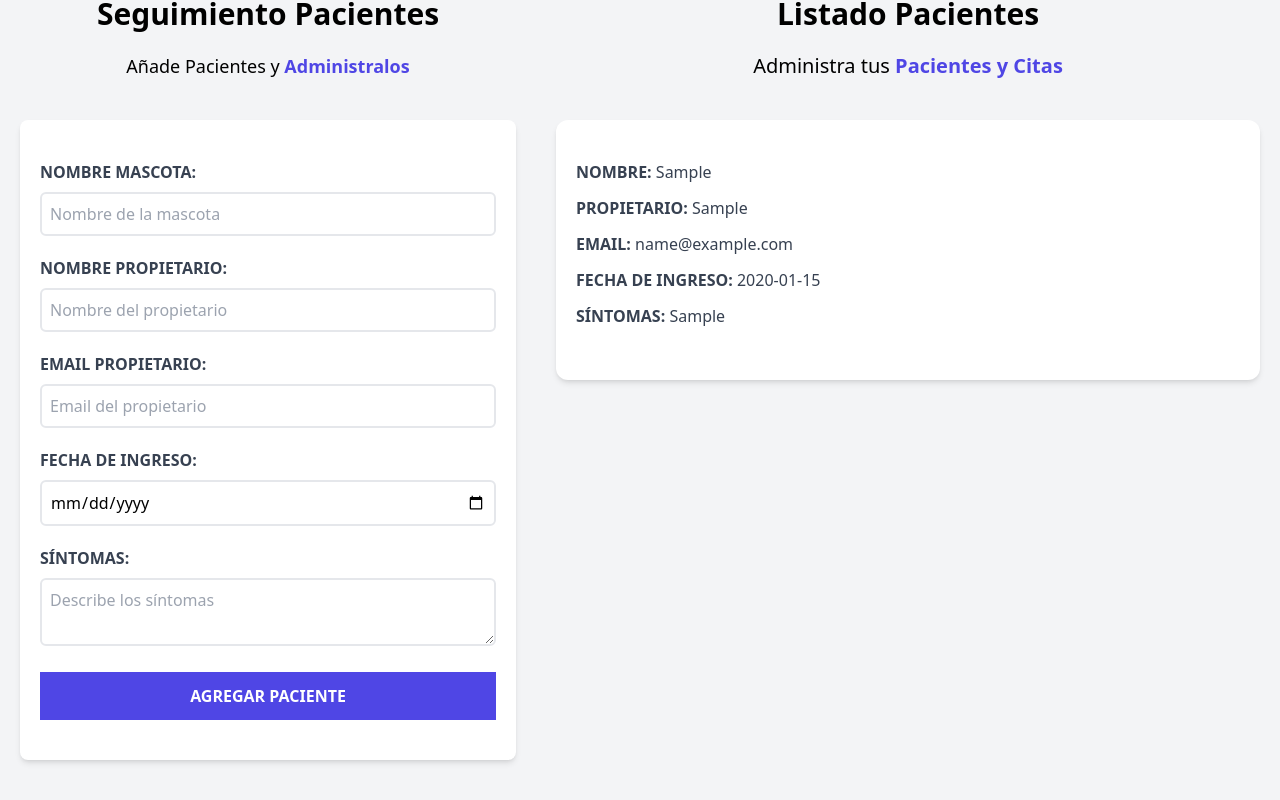
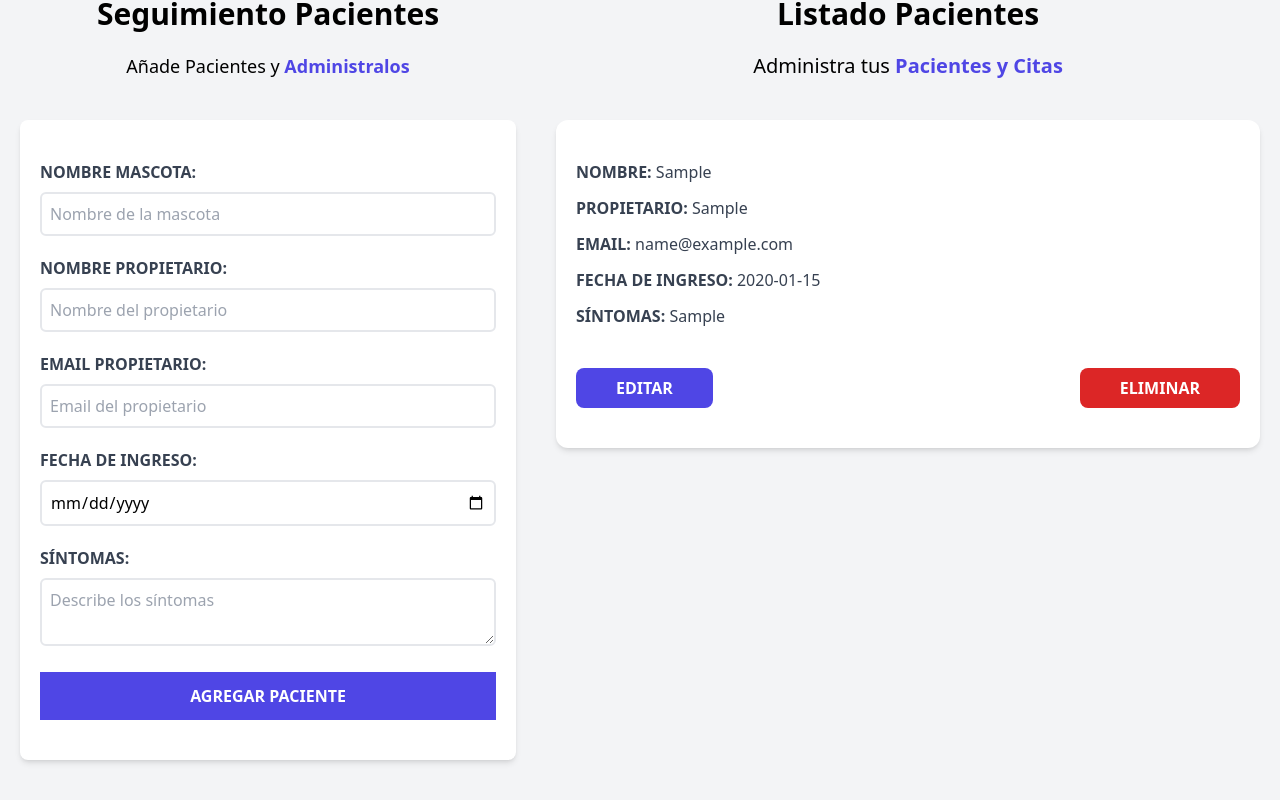
Before and after one commit to jaquimbayoc7/React, a React (Vite) app: page / in a window 1280 px wide. Both pictures are taken after typing "Sample", "Sample", "name@example.com", "2020-01-15", "Sample" into the empty fields and a click on the input "Agregar Paciente". Shown: the part 180-980 px from the top of the page. Built offline with nearby package versions, Linux system fonts and the light colour scheme.

Commit message:
actualizacion

```diff
--- a/src/App.jsx
+++ b/src/App.jsx
@@ -7,6 +7,7 @@
 function App() {
 
   const [pacientes, setPacientes]= useState([]);
+  const [paciente, setPaciente] = useState({});
 
   return (
     <div className="container mx-auto mt-20">
@@ -15,9 +16,11 @@
         <Formulario
           pacientes = {pacientes}
           setPacientes = {setPacientes}
+          paciente = {paciente}
         />
         <ListadoPacientes
           pacientes = {pacientes}
+          setPaciente = {setPaciente}
         />
       </div>
     </div>
--- a/src/components/Formulario.jsx
+++ b/src/components/Formulario.jsx
@@ -1,7 +1,7 @@
 import { useState, useEffect } from "react";
 import Error from "./Error";
 
-const Formulario = ({ pacientes, setPacientes }) => {
+const Formulario = ({ pacientes, setPacientes, paciente }) => {
   const [nombre, setNombre] = useState('');
   const [propietario, setPropietario] = useState('');
   const [email, setEmail] = useState('');
@@ -10,6 +10,20 @@
 
   //Manejo de errores
   const [error, setError] = useState(false);
+
+  //revision paciente actual
+
+  useEffect(()=>{
+    console.log(paciente);
+  }, [paciente])
+
+  //Generar ID
+  const generarID = () =>{
+    const random = Math.random().toString(36).substr(2);
+    const fecha = Date.now().toString(36);
+
+    return random + fecha
+  }
 
   const handleSubmit = (e) => {
     e.preventDefault();
@@ -26,7 +40,7 @@
     //Objeto de pacientes
 
     const objetoPaciente = {
-      nombre, propietario, email, fingreso, sintomas
+      nombre, propietario, email, fingreso, sintomas, id:generarID()
     }
 
     //console.log(objetoPaciente);
--- a/src/components/ListadoPacientes.jsx
+++ b/src/components/ListadoPacientes.jsx
@@ -1,19 +1,37 @@
 import Pacientes from "./Pacientes"
 
-function ListadoPacientes({pacientes}) {
+function ListadoPacientes({ pacientes, setPaciente }) {
   return (
     <div className="md:w-1/2 lg:w-3/5 md:h-screen overflow-y-scroll">
+      {pacientes && pacientes.length ?
+        <>
           <h2 className="font-black text-3xl text-center">Listado Pacientes</h2>
           <p className=" text-xl mt-5 mb-10 text-center ">
             Administra tus {' '}
             <span className="text-indigo-600 font-bold">Pacientes y Citas</span>
           </p>
 
-        {pacientes.map((paciente)=>
+          {pacientes.map(paciente =>
             <Pacientes
-            paciente = {paciente}
+              key={paciente.id}
+              //const fecha = Date.now().toString(36)
+              //const random = Math.random().toString(36).substr(2)
+              paciente={paciente}
+              setPaciente = {setPaciente}
             />
           )}
+        </>
+        : (
+
+          <>
+            <h2 className="font-black text-3xl text-center">No hay pacientes!</h2>
+          <p className=" text-xl mt-5 mb-10 text-center ">
+            Comienza agregando pacientes {' '}
+            <span className="text-indigo-600 font-bold">y aparecerán en este lugar!</span>
+          </p>
+          </>
+        )}
+
 
 
 
--- a/src/components/Pacientes.jsx
+++ b/src/components/Pacientes.jsx
@@ -1,5 +1,5 @@
 
-const Pacientes = ({paciente}) => {
+const Pacientes = ({paciente, setPaciente}) => {
   return (
     <div className="mx-5 my-10 bg-white shadow-md px-5 py-10 rounded-xl">
           <p className="font-bold mb-3 text-gray-700 uppercase">Nombre:{' '}<span className="font-normal normal-case">{paciente.nombre}</span></p>
@@ -12,6 +12,14 @@
 
           <p className="font-bold mb-3 text-gray-700 uppercase">Síntomas:{' '}<span className="font-normal normal-case">{paciente.sintomas}</span></p>
 
+          <div className="flex justify-between mt-10">
+            <button type="button" className="py-2 px-10 bg-indigo-600
+             hover:bg-indigo-700 font-bold uppercase text-white rounded-lg"
+             onClick={()=> setPaciente(paciente)}>Editar</button>
+
+            <button type="button" className="py-2 px-10 bg-red-600
+             hover:bg-red-700 font-bold uppercase text-white rounded-lg">Eliminar</button>
+          </div>
     </div>
   )
 }
```
Lines whose indentation alone changed are shown as unchanged.
